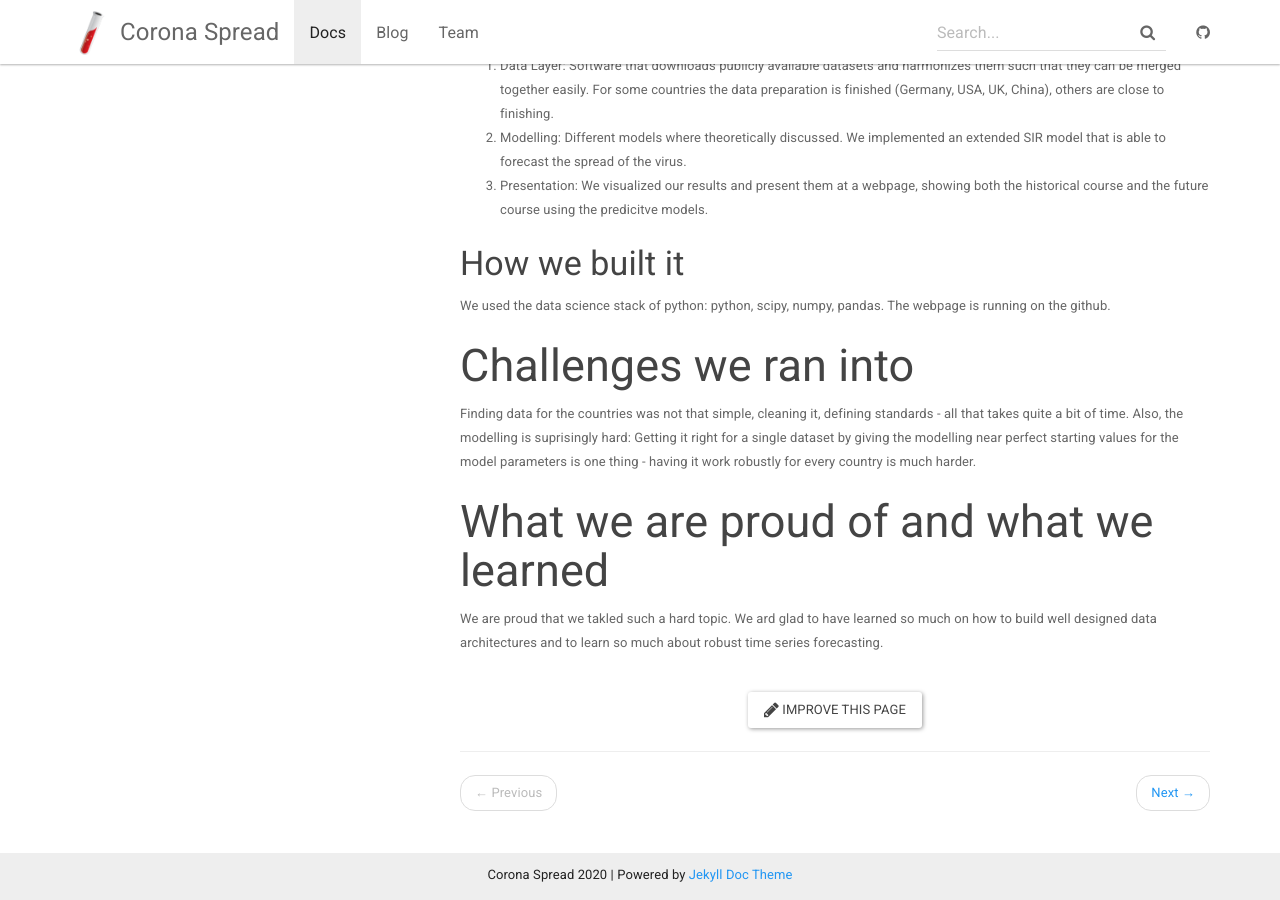
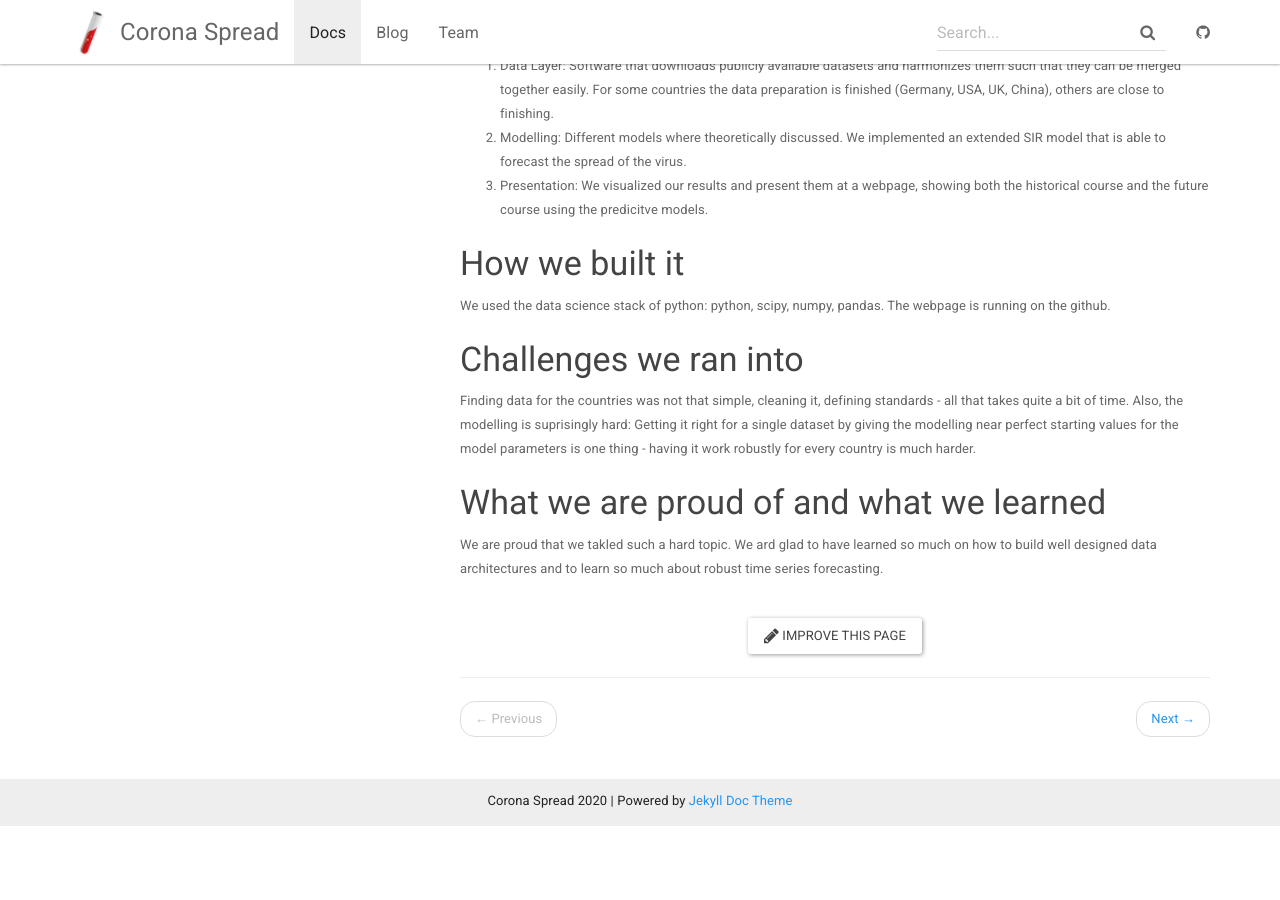
Before and after one commit to coronaspread/coronaspread.github.io, a Jekyll site: the page built from _docs/project.md, in a window 1280 px wide and 900 px high, scrolled down 631 px. Built offline with Jekyll 4.4.1, drawn with Linux system fonts in a browser that asks for light colours; after the commit the page ends 1457 px from its top, so only the background shows below that.

Commit message:
Fix heading once more

```diff
--- a/_docs/project.md
+++ b/_docs/project.md
@@ -23,12 +23,12 @@ We have been working on all three parts to provide an end-to-end prototype to sh
 
 We used the data science stack of python: python, scipy, numpy, pandas. The webpage is running on the github.
 
-## Challenges we ran into
+### Challenges we ran into
 
 Finding data for the countries was not that simple, cleaning it, defining standards - all that takes quite a bit of time.
 Also, the modelling is suprisingly hard: Getting it right for a single dataset by giving the modelling near perfect starting values for the model parameters is one thing - having it work robustly for every country is much harder.
 
-## What we are proud of and what we learned
+### What we are proud of and what we learned
 
 We are proud that we takled such a hard topic.
 We ard glad to have learned so much on how to build well designed data architectures and to learn so much about robust time series forecasting.
```
